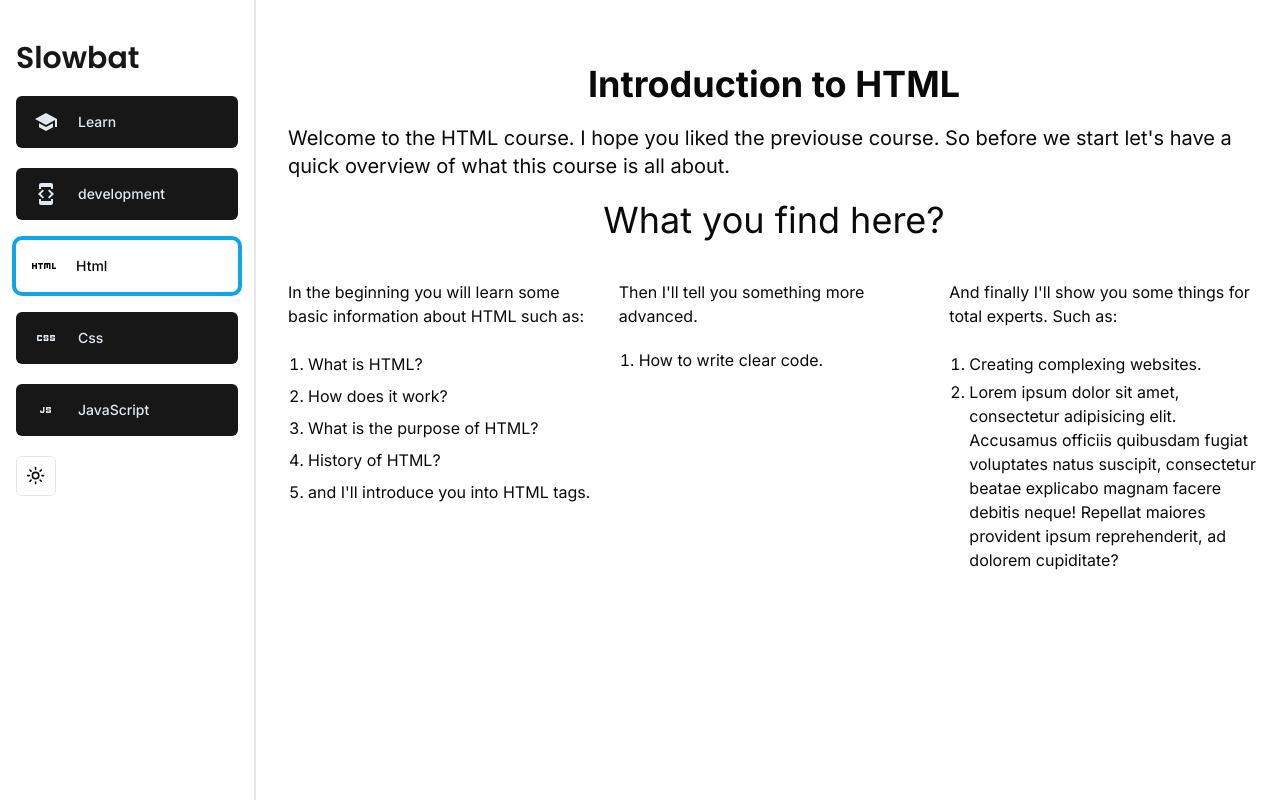
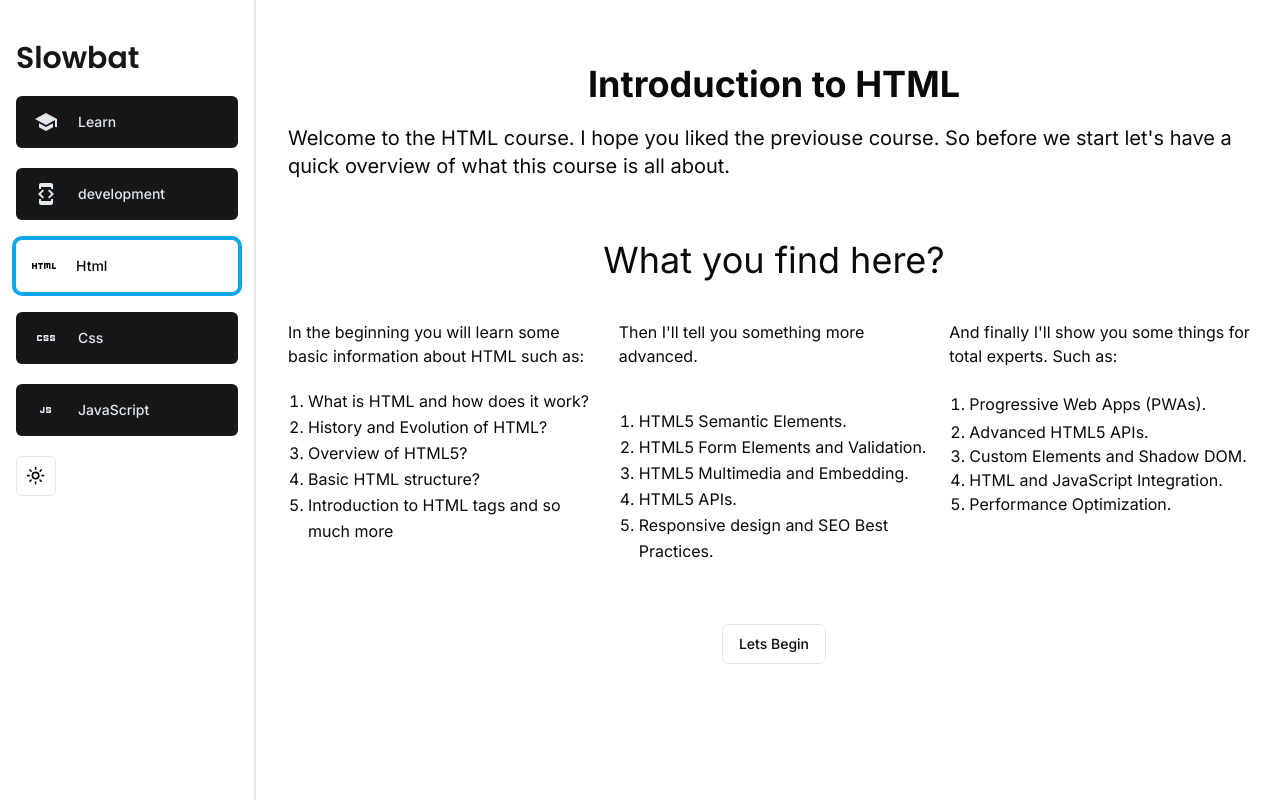
Before and after one commit to Slowbat200/web-dev-courseo, a Next.js app: page /html in a window 1280 px wide. Built offline with nearby package versions, Linux system fonts and the light colour scheme.

Commit message:
fixxing bug

```diff
--- a/app/(main)/(routes)/html/_components/intro.tsx
+++ b/app/(main)/(routes)/html/_components/intro.tsx
@@ -1,4 +1,9 @@
+'use client'
+import { Button } from "@/components/ui/button";
+import { useRouter } from "next/navigation";
+
 export default function Intro() {
+  const router = useRouter()
   return (
     <div className='pr-5'>
       <h1 className='text-2xl lg:text-3xl xl:text-4xl 2xl:text-5xl font-bold text-center'>
@@ -7,13 +12,13 @@ export default function Intro() {
       <article>
         <p className='text-md pt-5 lg:text-lg xl:text-xl 2xl:text-2xl'>
           Welcome to the HTML course. I hope you liked the previouse course. So
-          before we start let's have a quick overview of what this course is all
+          before we start let&apos;s have a quick overview of what this course is all
           about.
         </p>
       </article>
       <div className='flex justify-center items-center'>
         <div className=' w-full'>
-          <h1 className='text-xl md:text-2xl lg:text-3xl xl:text-4xl 2xl:text-5xl text-center pt-5'>
+          <h1 className='text-xl md:text-2xl lg:text-3xl xl:text-4xl 2xl:text-5xl text-center pt-5 mt-10'>
             What you find here?
           </h1>
           <article className='grid grid-cols-3 gap-x-5 gap-y-5 pt-10'>
@@ -22,59 +27,73 @@ export default function Intro() {
                 In the beginning you will learn some basic information about
                 HTML such as:
               </p>
-              <ul className='pl-5 leading-8'>
+              <ul className='pl-5 leading-relaxed'>
                 <li className='list-decimal'>
-                  <p>What is HTML?</p>
+                  <p>What is HTML and how does it work?</p>
                 </li>
                 <li className='list-decimal'>
-                  <p>How does it work?</p>
+                  <p>History and Evolution of HTML?</p>
                 </li>
                 <li className='list-decimal'>
-                  <p>What is the purpose of HTML?</p>
+                  <p>Overview of HTML5?</p>
                 </li>
                 <li className='list-decimal'>
-                  <p>History of HTML?</p>
+                  <p>Basic HTML structure?</p>
                 </li>
                 <li className='list-decimal'>
-                  <p>and I'll introduce you into HTML tags.</p>
+                  <p>Introduction to HTML tags and so much more</p>
                 </li>
               </ul>
             </span>
             <span className='flex flex-col gap-y-5'>
-              <p>Then I'll tell you something more advanced.</p>
-              <ul className='pl-5'>
+              <p>Then I&apos;ll tell you something more advanced.</p>
+              <ul className='pl-5 leading-relaxed pt-5'>
                 <li className='list-decimal'>
-                  <p>How to write clear code.</p>
+                  <p>HTML5 Semantic Elements.</p>
+                </li>
+                <li className='list-decimal'>
+                  <p>HTML5 Form Elements and Validation.</p>
+                </li>
+                <li className='list-decimal'>
+                  <p>HTML5 Multimedia and Embedding.</p>
+                </li>
+                <li className='list-decimal'>
+                  <p>HTML5 APIs.</p>
+                </li>
+                <li className='list-decimal'>
+                  <p>Responsive design and SEO Best Practices.</p>
                 </li>
               </ul>
             </span>
             <span className='flex flex-col gap-y-5'>
               <p>
-                And finally I'll show you some things for total experts. Such as:
+                And finally I&apos;ll show you some things for total experts. Such
+                as:
               </p>
               <ul className='pl-5'>
                 <li className='list-decimal leading-8'>
-                  <p>Creating complexing websites.</p>
+                  <p>Progressive Web Apps (PWAs).</p>
                 </li>
                 <li className='list-decimal'>
-                  <p>
-                    Lorem ipsum dolor sit amet, consectetur adipisicing elit.
-                    Accusamus officiis quibusdam fugiat voluptates natus
-                    suscipit, consectetur beatae explicabo magnam facere debitis
-                    neque! Repellat maiores provident ipsum reprehenderit, ad
-                    dolorem cupiditate?
-                  </p>
+                  <p>Advanced HTML5 APIs.</p>
+                </li>
+                <li className='list-decimal'>
+                  <p>Custom Elements and Shadow DOM.</p>
+                </li>
+                <li className='list-decimal'>
+                  <p>HTML and JavaScript Integration.</p>
+                </li>
+                <li className='list-decimal'>
+                  <p>Performance Optimization.</p>
                 </li>
               </ul>
             </span>
           </article>
         </div>
       </div>
-      {/* <p className="text-md pt-5 lg:text-lg xl:text-xl 2xl:text-2xl text-center">
-        HTML (HyperText Markup Language) is the standard markup language for
-        creating web pages. It describes the structure of a web page semantically
-        and originally included cues for the appearance of the document.
-      </p> */}
+      <div className='flex justify-center items-center mt-10 pt-5'>
+        <Button variant={"outline"} onClick={() => router.push('section') }>Lets Begin</Button>
+      </div>
     </div>
   );
 }
--- a/app/(main)/(routes)/html/page.tsx
+++ b/app/(main)/(routes)/html/page.tsx
@@ -608,7 +608,7 @@ export default async function Html() {
       <div>
         <Intro />
       </div>
-      {/* <div className='container'>
+      {/* <div className='container pt-10'>
         <DataTable columns={columns} data={data} />
       </div> */}
     </section>
```
